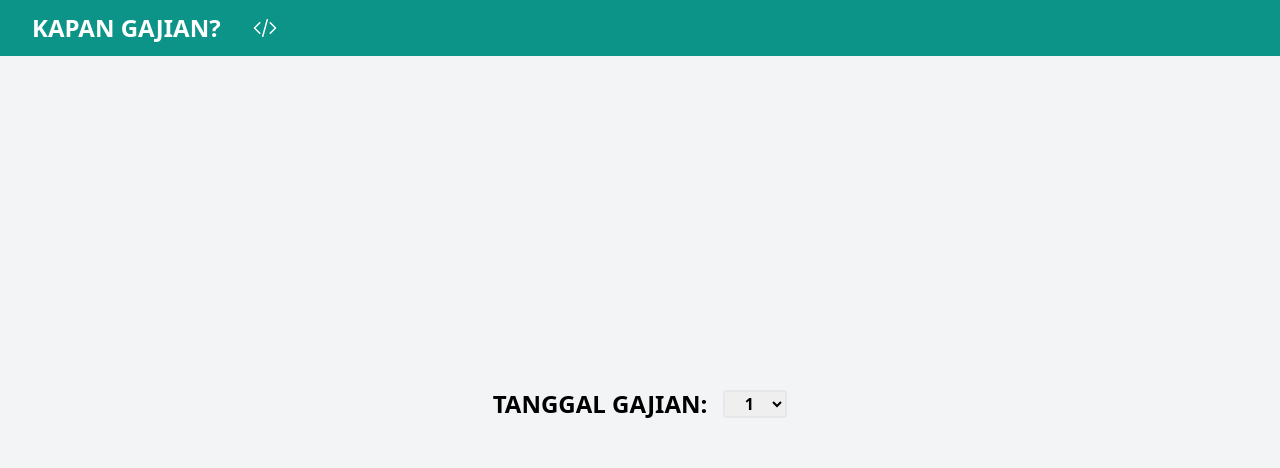
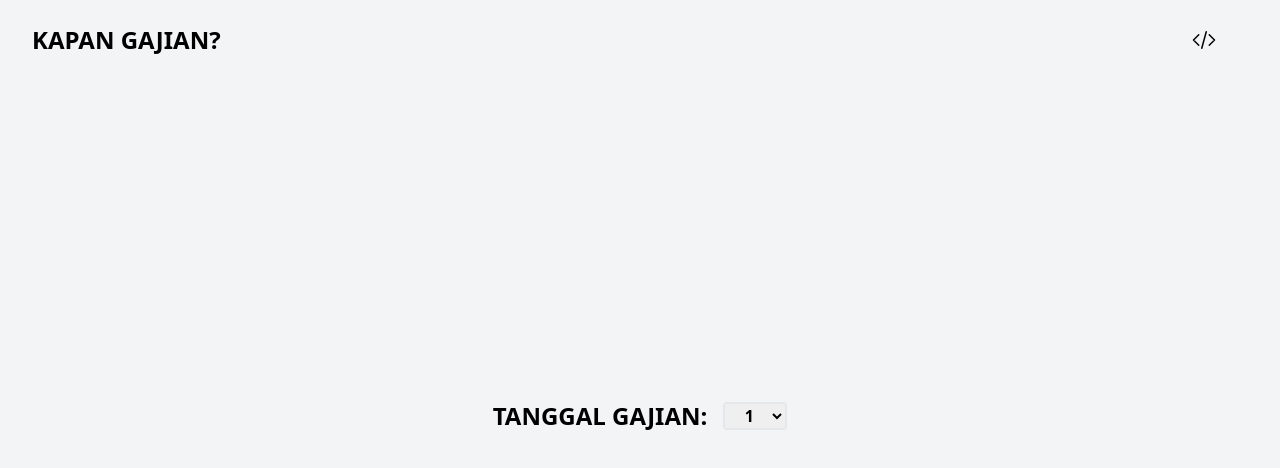
Before and after one commit to pirey/gajian, a Next.js app: page / in a window 1280 px wide. Shown: the top 468 px of the page. Built offline with nearby package versions, Linux system fonts and the light colour scheme.

Commit message:
header colo

```diff
--- a/src/pages/index.tsx
+++ b/src/pages/index.tsx
@@ -475,16 +475,15 @@ const Header: React.FC<{
   openSetting: () => void
 }> = ({ isStateInitialized, openSetting }) => {
   return (
-    <div className="flex flex-row items-center bg-teal-600 px-8 py-3">
-      <h1 className="text-2xl text-white font-bold cursor-pointer uppercase">
+    <div className="flex flex-row items-center justify-between px-8 py-6">
+      <h1 className="text-2xl font-extrabold cursor-pointer uppercase">
         Kapan Gajian?
       </h1>
-      <div className="px-4" />
-      <GithubButton className="text-white" />
-      <div className="px-2" />
-      {isStateInitialized && (
-        <SettingButton className="text-white" onClick={openSetting} />
-      )}
+      <div className="flex flex-row items-center justify-between">
+        <GithubButton />
+        <div className="px-4" />
+        {isStateInitialized && <SettingButton onClick={openSetting} />}
+      </div>
     </div>
   )
 }
```
